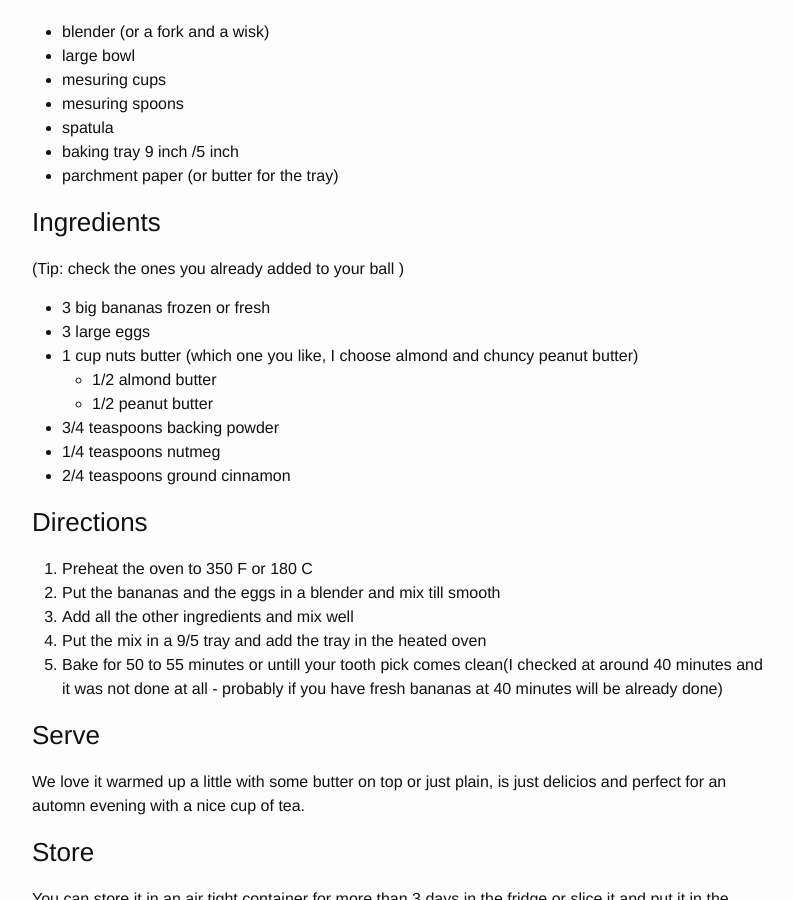
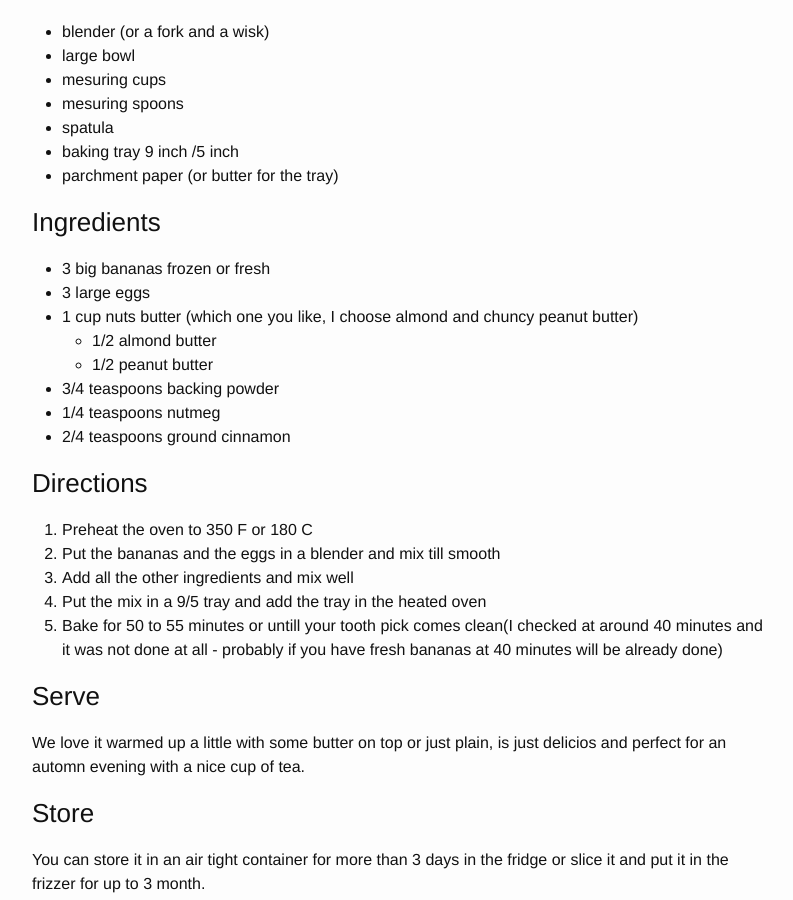
Before and after one commit to melaniaandrisan/melaniaandrisan.github.io, a Jekyll site: the page built from _posts/2018-09-25-Paleo-banana-bread.md, in a window 1280 px wide and 900 px high, scrolled down 1479 px. Shown: the whole window, without its empty margins (238-1031 px from the left). Built offline with Jekyll 4.4.1, drawn with Linux system fonts in a browser that asks for light colours; comment, search, counter and statistics services are not loaded.

Commit message:
Update 2018-09-25-Paleo-banana-bread.md

```diff
--- a/_posts/2018-09-25-Paleo-banana-bread.md
+++ b/_posts/2018-09-25-Paleo-banana-bread.md
@@ -16,9 +16,7 @@ This bread is one of my little girl favorites. Is fluffly, moist, with a thin cr
 - 50-55 minutes for frozen bananas
 - 40-45 minutes for fresh ones
 
-
 **Servings**: 12 slices
-
 
 ![Paleo Bread]({{ site.url }}/assets/paleo_banana_bread.JPG)
 
@@ -32,8 +30,6 @@ This bread is one of my little girl favorites. Is fluffly, moist, with a thin cr
 - parchment paper (or butter for the tray)
 
 ### Ingredients
-(Tip: check the ones you already added to your ball )
-
 - 3 big bananas frozen or fresh
 - 3 large eggs
 - 1 cup nuts butter (which one you like, I choose almond and chuncy peanut butter)
@@ -51,11 +47,9 @@ This bread is one of my little girl favorites. Is fluffly, moist, with a thin cr
 5. Bake for 50 to 55 minutes or untill your tooth pick comes clean(I checked at around 40 minutes and it was not done at all - probably if you have fresh bananas at 40 minutes will be already done)
 
 ### Serve
-
 We love it warmed up a little with some butter on top or just plain, is just delicios and perfect for an automn evening with a nice cup of tea.
 
 ### Store
-
 You can store it in an air tight container for more than 3 days in the fridge or slice it and put it in the frizzer for up to 3 month.
 
 ### Nutritional Facts
```
